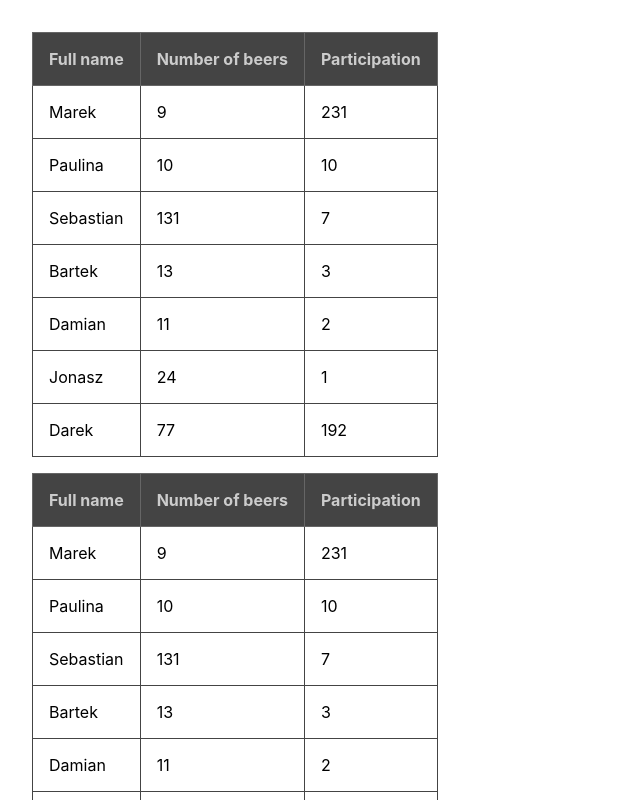
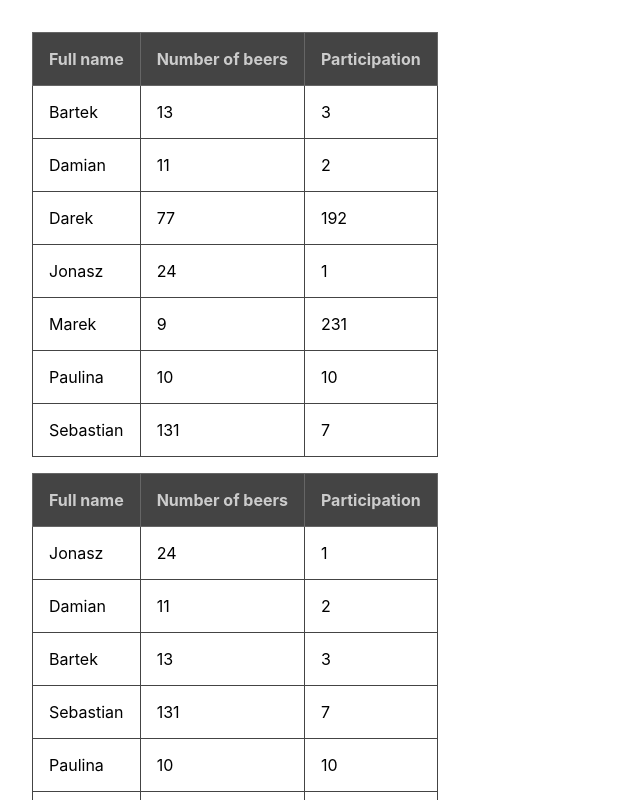
Before and after one commit to argasek/codebrainers-2020-09, a React (Create React App) app: page / in a window 1280 px wide. Shown: the top 800 px of the page, without its empty margins (0-640 px from the left). Built offline with nearby package versions, Linux system fonts and the light colour scheme.

Commit message:
Implement students sorting.

```diff
--- a/src/components/StudentList.js
+++ b/src/components/StudentList.js
@@ -17,7 +17,13 @@ function StudentList(props) {
     }
 
     const sortedStudents = students.sort((a, b) => {
+        console.log(a[sortBy], b[sortBy], sortBy);
         // compareStrings(a.fullName, b.fullName)
+        if (typeof a[sortBy] === "string") {
+            return compareStrings(a[sortBy], b[sortBy]);
+        } else if (typeof a[sortBy] === "number") {
+            return a[sortBy] - b[sortBy];
+        }
         return 0;
     });
 
```
